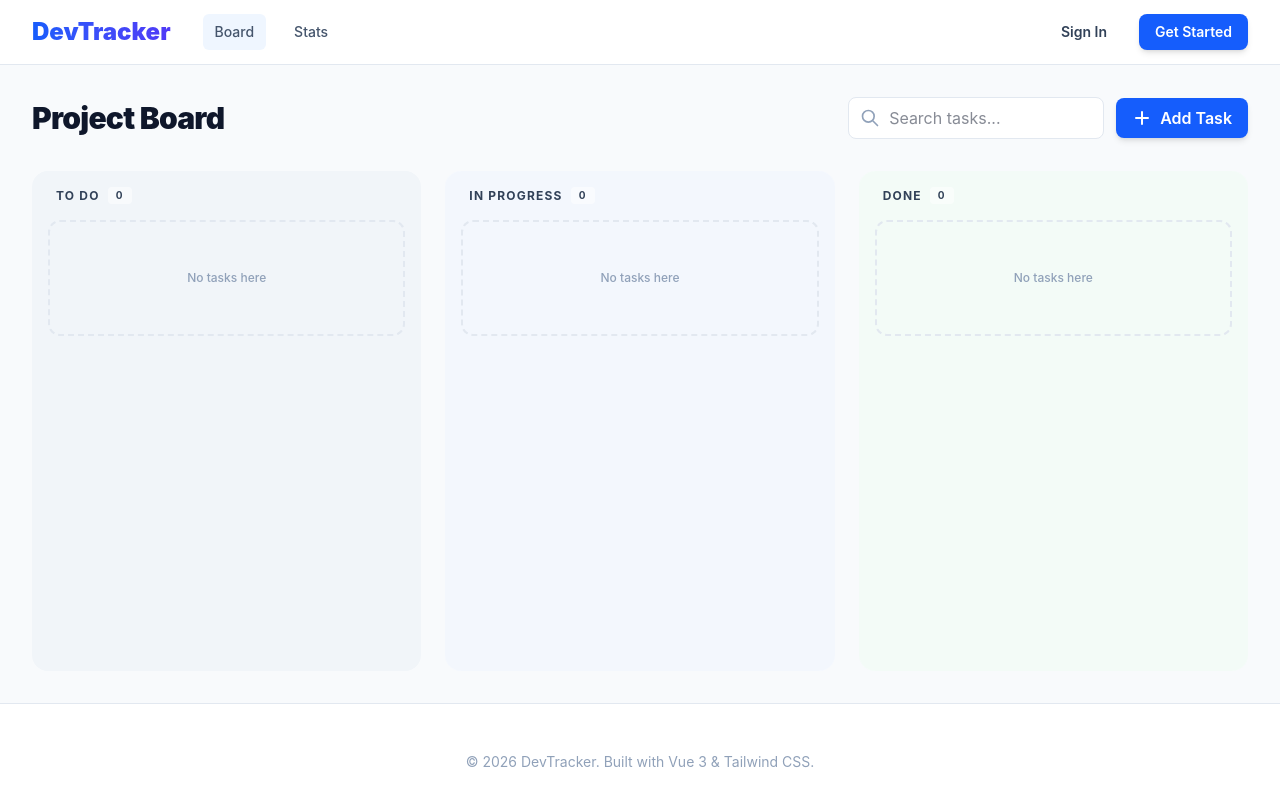
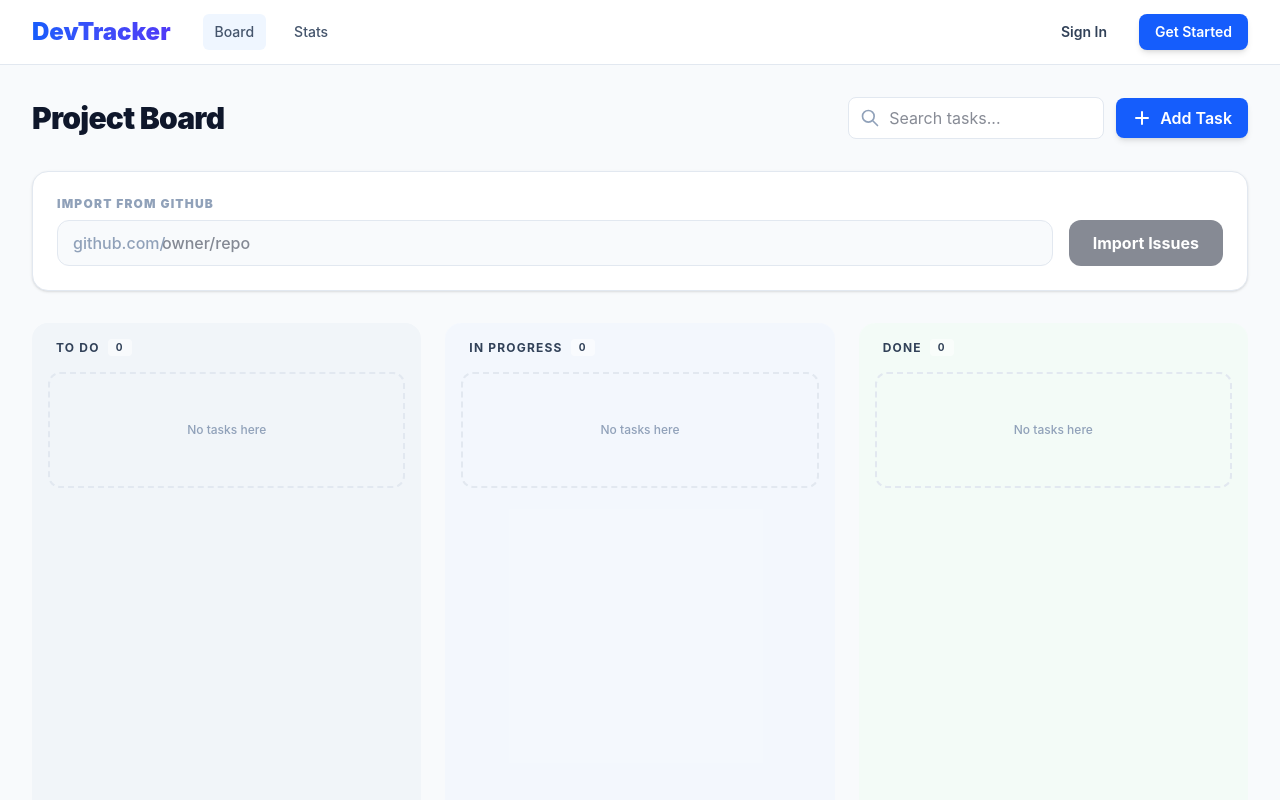
Before and after one commit to Kal-T/dev-tracker, a Vue app: page /board in a window 1280 px wide. Shown: the top 800 px of the page. Built offline with nearby package versions, Linux system fonts and the light colour scheme; the HTML template or start-up script is replaced by a standard one.

Commit message:
feat: add GitHub issues import feature to project board

```diff
--- a/package.json
+++ b/package.json
@@ -20,6 +20,7 @@
   },
   "dependencies": {
     "@tailwindcss/vite": "^4.2.4",
+    "axios": "^1.16.0",
     "pinia": "^3.0.4",
     "tailwindcss": "^4.2.4",
     "vee-validate": "^4.15.1",
--- /dev/null
+++ b/src/components/GithubImport.vue
@@ -0,0 +1,108 @@
+<script setup lang="ts">
+import { ref, onMounted } from 'vue'
+import axios from 'axios'
+import { useTaskStore, TASK_PRIORITY, TASK_STATUS } from '@/stores/taskStore'
+
+const taskStore = useTaskStore()
+const repoPath = ref('') // owner/repo
+const isLoading = ref(false)
+const errorMessage = ref('')
+const lastImportedRepo = ref('')
+
+onMounted(() => {
+  const saved = localStorage.getItem('devtracker-last-repo')
+  if (saved) {
+    lastImportedRepo.value = saved
+  }
+})
+
+const importIssues = async () => {
+  if (!repoPath.value.includes('/')) {
+    errorMessage.value = 'Please use owner/repo format'
+    return
+  }
+
+  isLoading.value = true
+  errorMessage.value = ''
+
+  try {
+    const response = await axios.get(`https://api.github.com/repos/${repoPath.value}/issues`, {
+      params: {
+        state: 'open',
+        per_page: 10
+      }
+    })
+
+    const issues = response.data
+
+    if (issues.length === 0) {
+      errorMessage.value = 'No open issues found in this repository.'
+    } else {
+      issues.forEach((issue: any) => {
+        // Skip pull requests (GitHub API returns them as issues)
+        if (issue.pull_request) return
+
+        taskStore.addTask({
+          title: issue.title,
+          description: issue.body || 'No description provided on GitHub.',
+          status: TASK_STATUS.TODO,
+          priority: TASK_PRIORITY.MEDIUM,
+          tags: ['github', ...issue.labels.map((l: any) => l.name)]
+        })
+      })
+
+      lastImportedRepo.value = repoPath.value
+      localStorage.setItem('devtracker-last-repo', repoPath.value)
+      repoPath.value = ''
+    }
+  } catch (err: any) {
+    errorMessage.value = err.response?.status === 404
+      ? 'Repository not found. Check the owner/repo path.'
+      : 'Failed to fetch issues. You might be rate limited or the repo is private.'
+  } finally {
+    isLoading.value = false
+  }
+}
+</script>
+
+<template>
+  <div class="bg-white p-6 rounded-2xl border border-slate-200 shadow-sm mb-8">
+    <div class="flex flex-col md:flex-row md:items-end gap-4">
+      <div class="flex-grow">
+        <label class="block text-xs font-black text-slate-400 uppercase tracking-widest mb-2">Import from GitHub</label>
+        <div class="relative">
+          <span class="absolute left-4 top-1/2 -translate-y-1/2 text-slate-400 font-medium">github.com/</span>
+          <input
+            v-model="repoPath"
+            type="text"
+            placeholder="owner/repo"
+            class="w-full pl-[104px] pr-4 py-2.5 bg-slate-50 border border-slate-200 rounded-xl focus:ring-2 focus:ring-blue-500 outline-none transition-all font-medium"
+            @keyup.enter="importIssues"
+          >
+        </div>
+      </div>
+      <button
+        @click="importIssues"
+        :disabled="isLoading || !repoPath"
+        class="bg-slate-900 text-white px-6 py-2.5 rounded-xl font-bold hover:bg-slate-800 disabled:opacity-50 transition-all flex items-center gap-2 whitespace-nowrap h-[46px]"
+      >
+        <svg v-if="isLoading" class="animate-spin h-4 w-4 text-white" xmlns="http://www.w3.org/2000/svg" fill="none" viewBox="0 0 24 24">
+          <circle class="opacity-25" cx="12" cy="12" r="10" stroke="currentColor" stroke-width="4"></circle>
+          <path class="opacity-75" fill="currentColor" d="M4 12a8 8 0 018-8V0C5.373 0 0 5.373 0 12h4zm2 5.291A7.962 7.962 0 014 12H0c0 3.042 1.135 5.824 3 7.938l3-2.647z"></path>
+        </svg>
+        {{ isLoading ? 'Fetching...' : 'Import Issues' }}
+      </button>
+    </div>
+
+    <p v-if="errorMessage" class="mt-3 text-sm font-semibold text-red-500 flex items-center gap-1">
+      <svg xmlns="http://www.w3.org/2000/svg" class="h-4 w-4" viewBox="0 0 20 20" fill="currentColor">
+        <path fill-rule="evenodd" d="M18 10a8 8 0 11-16 0 8 8 0 0116 0zm-7 4a1 1 0 11-2 0 1 1 0 012 0zm-1-9a1 1 0 00-1 1v4a1 1 0 102 0V6a1 1 0 00-1-1z" clip-rule="evenodd" />
+      </svg>
+      {{ errorMessage }}
+    </p>
+
+    <p v-if="lastImportedRepo" class="mt-3 text-xs text-slate-400 italic">
+      Last imported from: <span class="font-bold">{{ lastImportedRepo }}</span>
+    </p>
+  </div>
+</template>
--- a/src/views/BoardView.vue
+++ b/src/views/BoardView.vue
@@ -3,6 +3,7 @@ import { ref, computed } from 'vue'
 import { useTaskStore, TASK_STATUS, type TaskStatus } from '@/stores/taskStore'
 import TaskCard from '@/components/TaskCard.vue'
 import AddTaskModal from '@/components/AddTaskModal.vue'
+import GithubImport from '@/components/GithubImport.vue'
 
 const taskStore = useTaskStore()
 const searchQuery = ref('')
@@ -78,6 +79,9 @@ const toggleModal = () => {
       </div>
     </div>
 
+    <!-- GitHub Import -->
+    <GithubImport />
+
     <!-- Kanban Grid -->
     <div class="grid grid-cols-1 md:grid-cols-3 gap-6 items-start">
       <div
```
Also changed, not shown: 1 other file (tests, documents, lock files or other folders).
